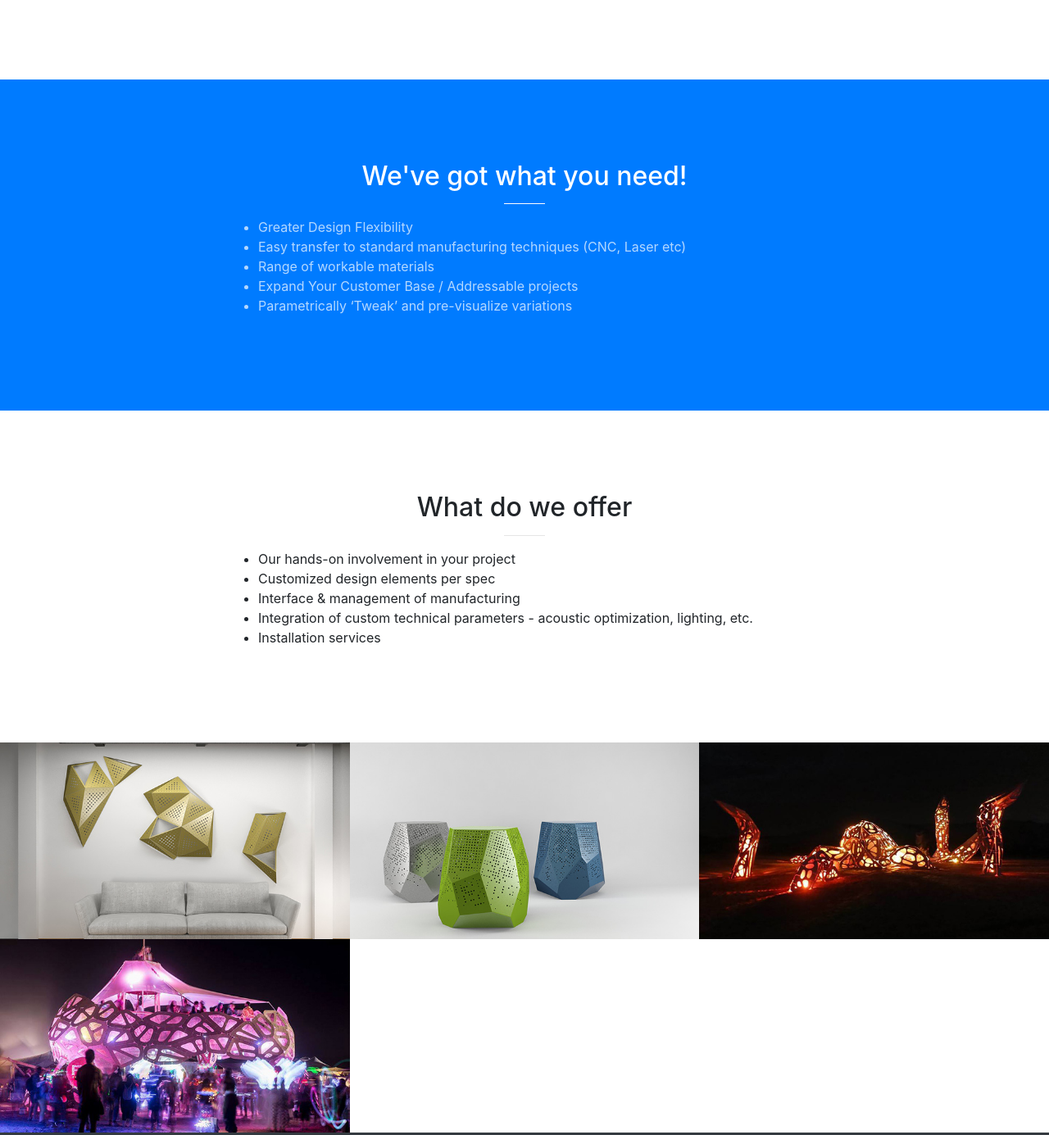
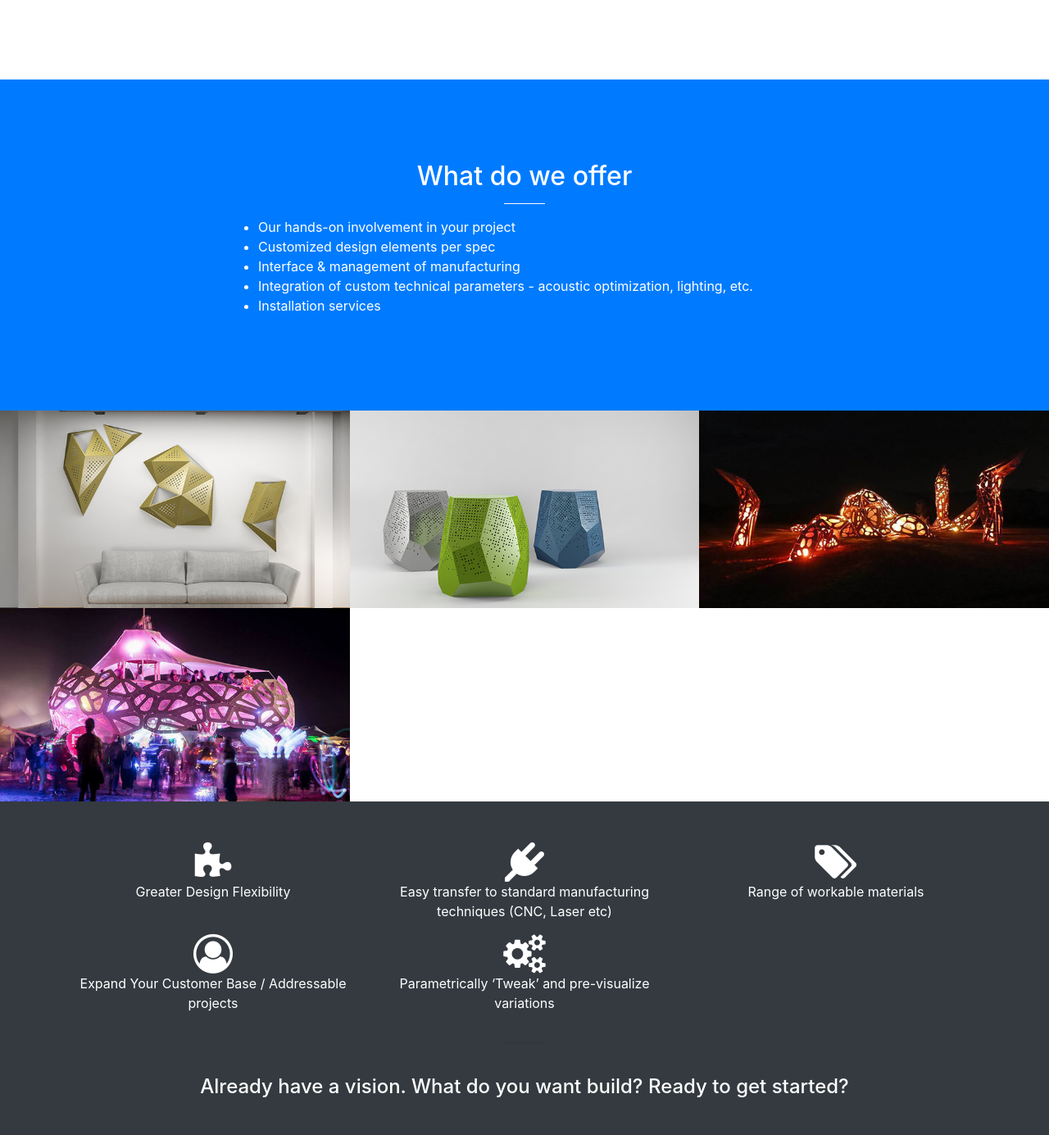
Before and after one commit to matanzr/pangolinWeb, a website with bundled scripts: page index.html in a window 1280 px wide. Shown: the part 1143-2528 px from the top of the page at 82% size. Built offline with nearby package versions, Linux system fonts and the light colour scheme.

Commit message:
new sections

```diff
--- a/index.html
+++ b/index.html
@@ -67,8 +67,8 @@
       </div>
     </header>
 
-    <section id="services">
-      <div class="container">
+    <section id="services" >
+      <div class="container" >
         <div class="row">
           <div class="col-lg-12 text-center">
             <h2 class="section-heading">Parametric made Accessible</h2>
@@ -103,32 +103,13 @@
       </div>
     </section>
 
-    <section class="bg-primary" id="about">
-      <div class="container">
-        <div class="row">
-          <div class="col-lg-8 mx-auto text-center">
-            <h2 class="section-heading text-white">We've got what you need!</h2>
-            <hr class="light">
-            <ul class="text-faded">
-              <li>Greater Design Flexibility</li>
-              <li>Easy transfer to standard manufacturing techniques (CNC, Laser etc)</li>
-              <li>Range of workable materials</li>
-              <li>Expand Your Customer Base / Addressable projects</li>
-              <li>Parametrically ‘Tweak’ and pre-visualize variations</li>
-            </ul>
-            <!-- <a class="btn btn-default btn-xl js-scroll-trigger" href="#services">Get Started!</a> -->
-          </div>
-        </div>
-      </div>
-    </section>
-
-    <section class="" id="offer">
+    <section class="bg-primary light" id="offer" >
       <div class="container">
         <div class="row">
           <div class="col-lg-8 mx-auto text-center">
             <h2 class="section-heading">What do we offer</h2>
-            <hr class="dark">
-            <ul class="">
+            <hr class="light">
+            <ul class="light">
               <li>Our hands-on involvement in your project</li>
               <li>Customized design elements per spec</li>
               <li>Interface & management of manufacturing</li>
@@ -213,6 +194,32 @@
 
     <div class="call-to-action bg-dark">
       <div class="container text-center">
+          <div class="row">
+              <div class="col-lg-4 col-md-4 text-center">
+                  <i class="fa fa-puzzle-piece fa-3x sr-contact"></i>
+                  <p>Greater Design Flexibility</p>
+              </div>
+              <div class="col-lg-4 col-md-4 text-center">
+                  <i class="fa  fa-plug fa-3x sr-contact"></i>
+                  <p>Easy transfer to standard manufacturing techniques (CNC, Laser etc)</p>
+              </div>
+              <div class="col-lg-4 col-md-4 text-center">
+                  <i class="fa fa-tags fa-3x sr-contact"></i>
+                  <p>Range of workable materials</p>
+              </div>
+              </div>
+              <div class="row">
+              <div class="col-lg-4 col-md-4 text-center">
+                  <i class="fa  fa-user-circle-o fa-3x sr-contact"></i>
+                  <p>Expand Your Customer Base / Addressable projects</p>
+              </div>
+
+              <div class="col-lg-4 col-md-4 text-center">
+                  <i class="fa fa-cogs fa-3x sr-contact"></i>
+                  <p>Parametrically ‘Tweak’ and pre-visualize variations</p>
+              </div>
+          </div>
+
         <h2></h2>
         <hr class="primary">
         <br/>
@@ -230,7 +237,7 @@
     </div>
 
     <section id="contact">
-      <div class="container">
+      <div class="container">          >
         <div class="row">
           <div class="col-lg-8 mx-auto text-center">
             <h2 class="section-heading">Let's Get In Touch!</h2>
--- a/scss/_global.scss
+++ b/scss/_global.scss
@@ -43,6 +43,7 @@ p {
 }
 
 .bg-primary {
+  color: white;
   background-color: $theme-primary !important;
 }
 
```
Also changed, not shown: css/creative.css, css/creative.min.css.
